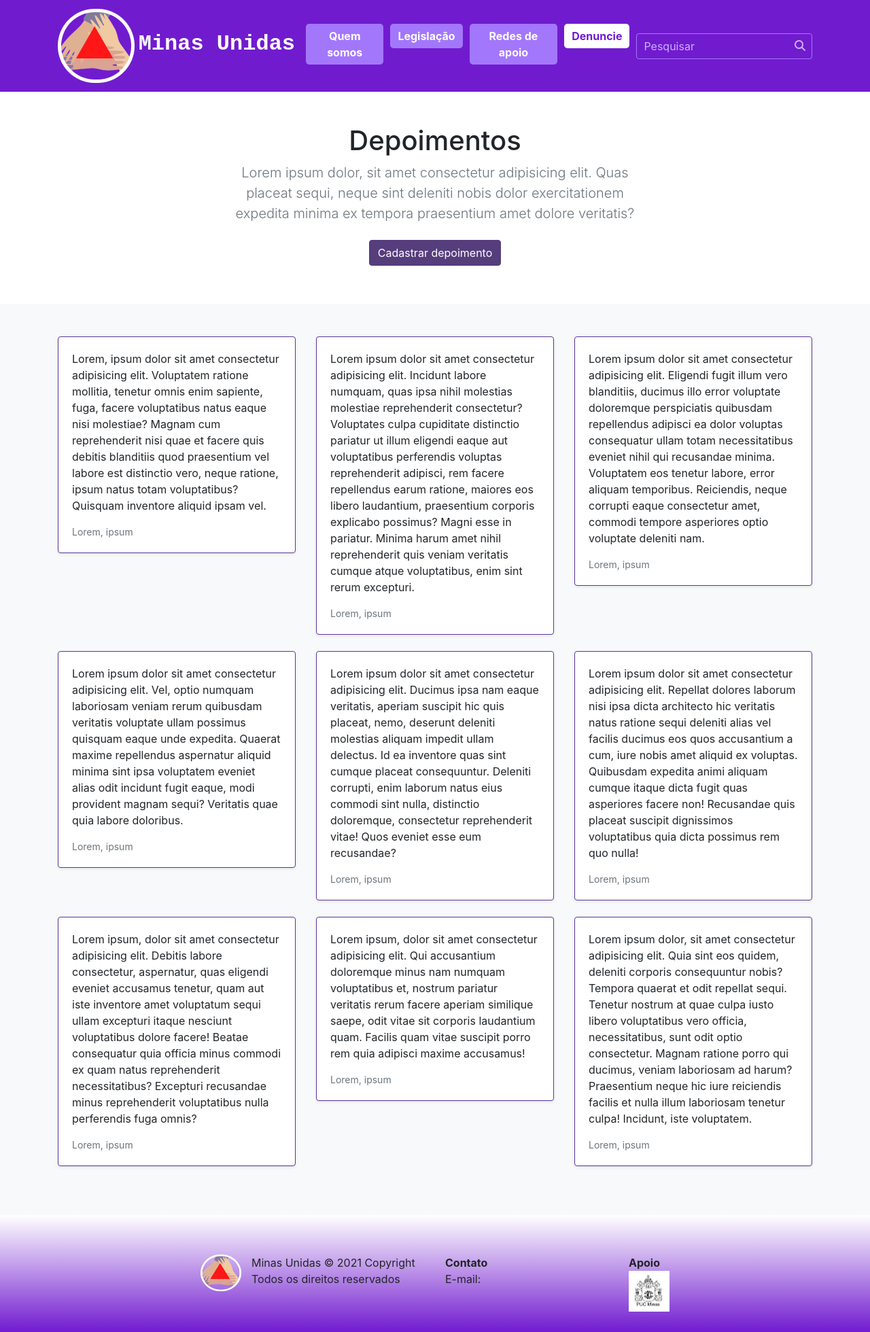
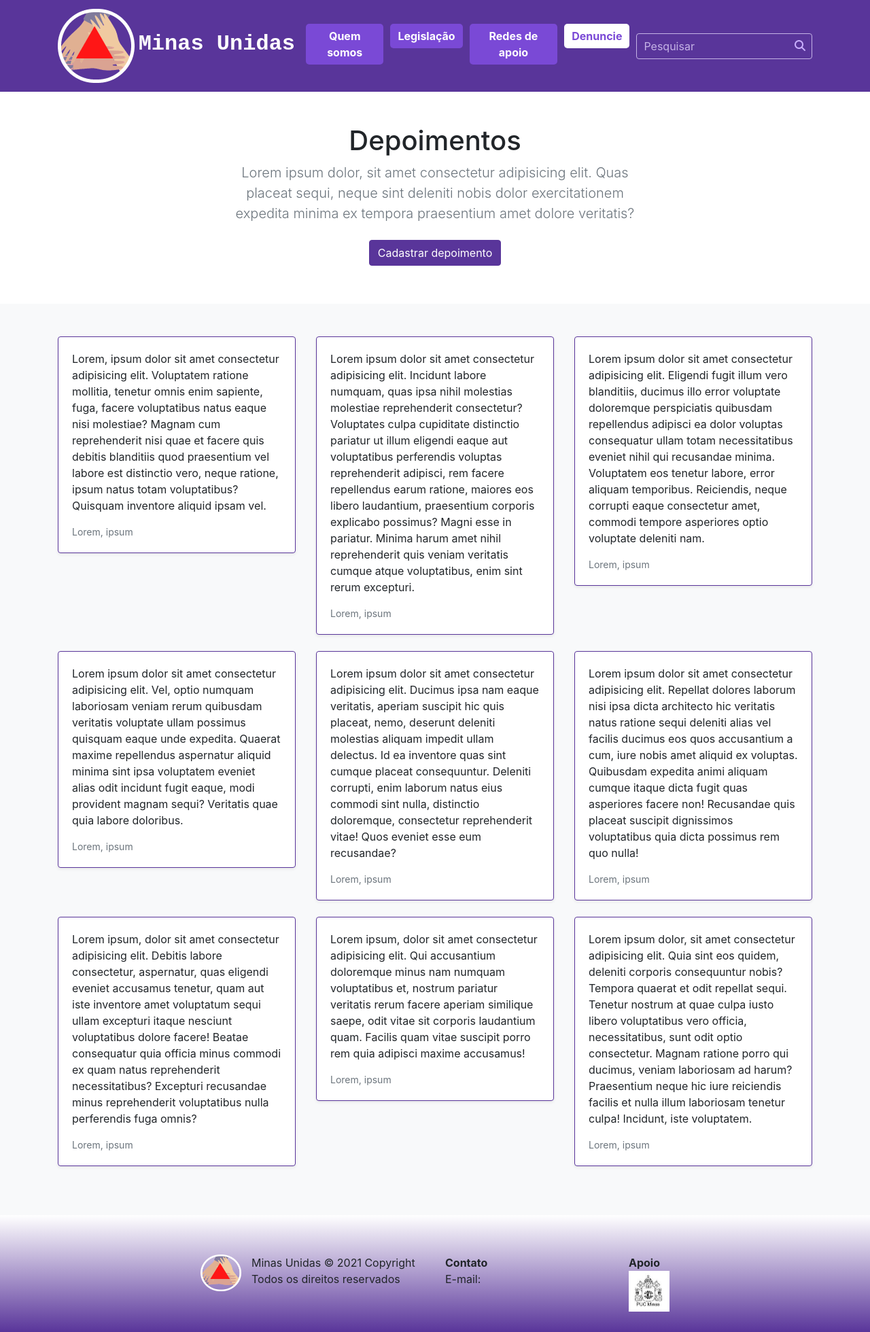
Before and after one commit to ICEI-PUC-Minas-PMV-SI/pmv-si-2021-2-e1-proj-web-t1-violencia-mulher, a PHP site: page /depoimentos.html in a window 1280 px wide. Shown: the whole page at 68% size. Run offline with PHP 8.4, Linux system fonts and the light colour scheme; some libraries are stand-ins or nearby versions.

Commit message:
Ajustes de cores para melhorar a acessibilidade

```diff
--- a/src/css/style.css
+++ b/src/css/style.css
@@ -10,7 +10,7 @@
 
 /* barra de navegacao */
 .navbar {
-    background-color: #711BCF;
+    background-color: #59359A;
 }
 
 /* logo na barra de navegacao  */
@@ -22,7 +22,7 @@
 /* botoes gerais na barra de navegacao */
 .navbar-nav .nav-item a {
     color: #FFFFFF;
-    background-color: #A377FB;
+    background-color: #7A49D6;
     margin-right: 10px;
     margin-bottom: 5px;
     padding: 5px 10px;
@@ -32,26 +32,26 @@
 }
 
 .navbar-nav .nav-item a:hover {
-    color: #711BCF;
+    color: #7A49D6;
     background-color: #FFFFFF;
 }
 
 /* botao de destaque */
 .navbar-nav .nav-item.denuncie a {
-    color: #711BCF;
+    color: #7A49D6;
     background-color: #FFFFFF;
 }
 
 .navbar-nav .nav-item.denuncie a:hover {
     color: #FFFFFF;
-    background-color: #711BCF;
+    background-color: #7A49D6;
 }
 
 /* formulario de pesquisa */
 .navbar form input[type="search"] {
     background-color: transparent;
     border-width: 1px;
-    border-color: #A377FB;
+    border-color: #C5B3E6;
     border-radius: 4px;
     color: #FFFFFF;
     padding: 5px 10px;
@@ -63,7 +63,7 @@
 
 /* texto de input no formulario de pesquisa */
 .navbar form input[type="search"]::placeholder {
-    color: #cab0ff;
+    color: #C5B3E6;
 }
 
 /* lupa */
@@ -189,28 +189,28 @@
     z-index: 10;
 }
 
-/* botões */
+/* botões
 .btn:hover {
     color: #fff;
-    background-color: #443062;
-    border-color: #3e2c5a;
+    background-color: #432874;
+    border-color: #432874;
 }
 
 .btn:focus {
     box-shadow: 0 0 0 0.2rem rgba(86, 61, 124, 0.25);
-}
+}*/
 
 /* botão primário */
 .btn-purple {
     color: #fff;
-    background-color: #563d7c;
-    border-color: #563d7c;
+    background-color: #59359A;
+    border-color: #59359A;
 }
 
 .btn-purple:hover {
     color: #fff;
-    background-color: #443062;
-    border-color: #3e2c5a;
+    background-color: #432874;
+    border-color: #432874;
 }
 
 .btn-purple:focus {
@@ -236,7 +236,7 @@
 /* rodape */
 footer {
     height: 172px;
-    background: linear-gradient(to bottom, #FFFFFF, #711BCF);
+    background: linear-gradient(to bottom, #FFFFFF, #59359A);
     padding: 10px;
 }
 
```
